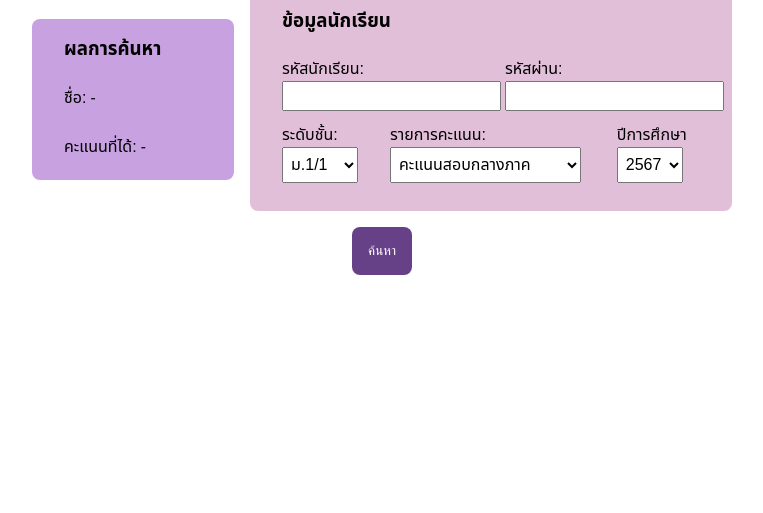
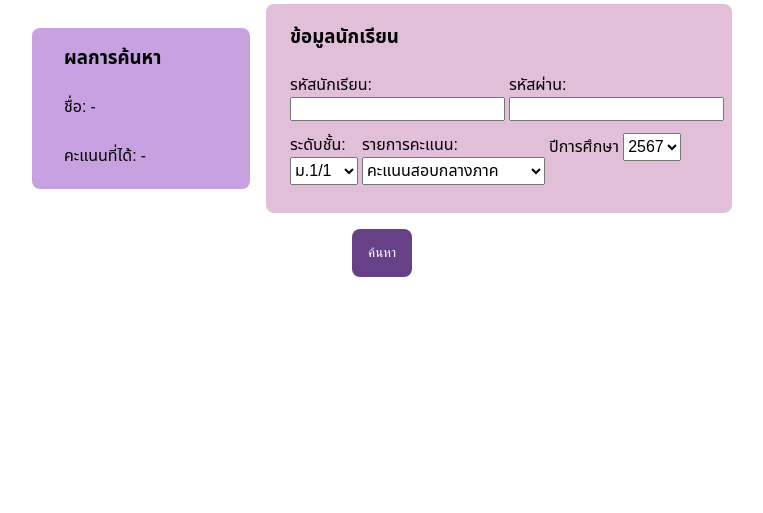
Before and after one commit to Chinnawat55555/score-page, a plain HTML site: page index.html in a window 1280 px wide. Shown: the part 287-800 px from the top of the page, without its empty margins (258-1021 px from the left). Drawn offline with Linux system fonts and the light colour scheme.

Commit message:
add padding to contrainer

```diff
--- a/index.html
+++ b/index.html
@@ -5,7 +5,7 @@
             Math Scores
         </title>
         <meta charset="UTF-8">
-        <meta name="viewport" content="width=device-width, initial-scale=1.0">
+        <meta name="viewport" content="width=device-width, initial-scale=1">
         <script src="./handlers/formHandle.js" ></script>
         <link href="./styles/score.page.css" rel="stylesheet">
     </head>
--- a/styles/score.page.css
+++ b/styles/score.page.css
@@ -10,6 +10,7 @@ body {
     flex-direction: column;
     align-items: center;
 
+    padding: 1rem;
 }
 
 .header {
@@ -53,10 +54,6 @@ body {
     margin-top: 0.25rem;
 }
 
-.form-item-2 {
-    padding-left: 0.25rem;
-}
-
 .search {
     width: 100%;
     background: #E2BFD9;
@@ -68,19 +65,22 @@ body {
         margin-bottom: 0.25rem;
     }
     input {
-        padding: 0.25rem;
         font-size: 1rem;
     }
     select {
         font-size: 1rem;
         font-family: "Noto Sans Thai", sans-serif;
-        padding: 0.25rem;
     }
 }
 
 .form-item {
-    padding-left: 1.5rem;
+    padding-left: 1rem;
     padding-bottom: 0.25rem;
+}
+
+.form-item-2 {
+    padding-left: 0.25rem;
+    width: 90%;
 }
 
 .bt-container {
```
